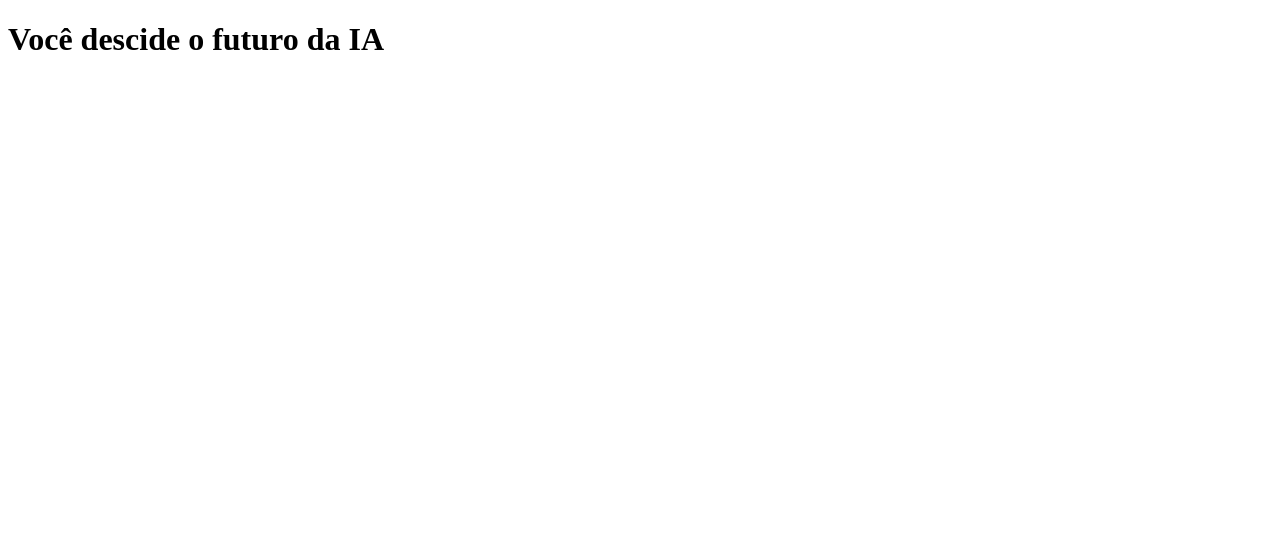
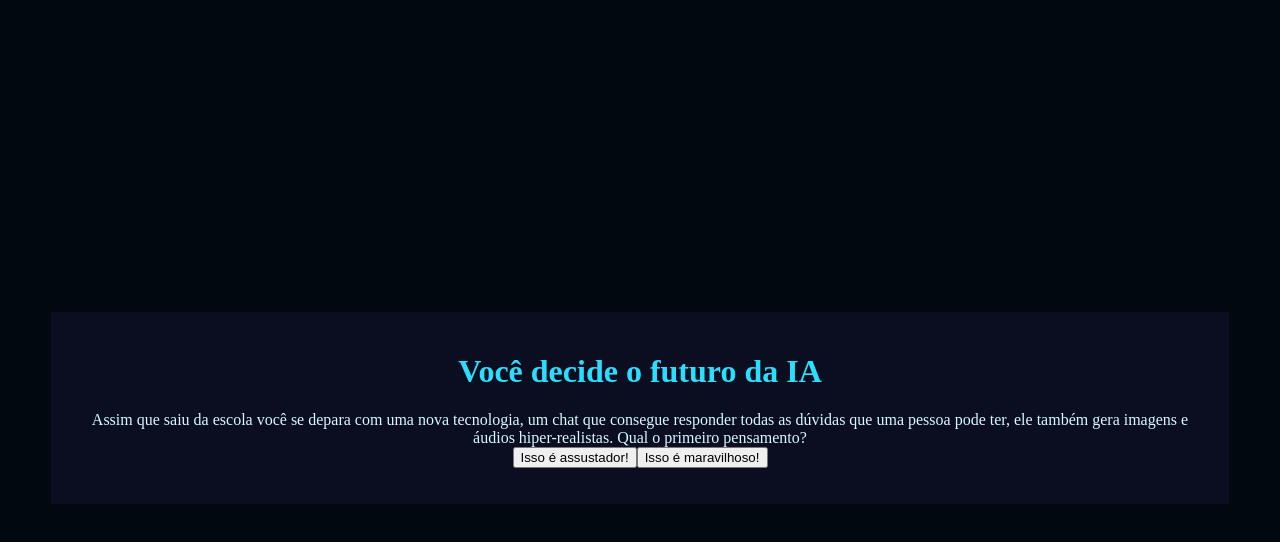
Before and after one commit to lynneresa/miss-o_IA, a plain HTML site: page index.html in a window 1280 px wide. Drawn offline with Linux system fonts and the light colour scheme.

Commit message:
Add files via upload

```diff
--- a/index.html
+++ b/index.html
@@ -1,24 +1,20 @@
 <!DOCTYPE html>
 <html lang="pt-br">
-
 <head>
     <meta charset="UTF-8">
     <meta name="viewport" content="width=device-width, initial-scale=1.0">
-    <title>Você descide o futuro da IA</title>
+    <link rel="stylesheet" href="style.css">
+    <title>Você decide o futuro da IA</title>
 </head>
-
 <body>
     <div class="caixa-principal">
-        <h1>Você descide o futuro da IA</h1>
+        <h1>Você decide o futuro da IA</h1>
         <div class="caixa-perguntas"></div>
         <div class="caixa-alternativas"></div>
-        <div class="caixa-resultados">
+        <div class="caixa-resultado">
             <p class="texto-resultado"></p>
         </div>
-
     </div>
-
-    <script src="main.js"></script>
+    <script src="script.js"></script>
 </body>
-
 </html>
--- /dev/null
+++ b/script.js
@@ -0,0 +1,115 @@
+const caixaPrincipal = document.querySelector(".caixa-principal");
+const caixaPerguntas = document.querySelector(".caixa-perguntas");
+const caixaAlternativas = document.querySelector(".caixa-alternativas");
+const caixaResultado = document.querySelector(".caixa-resultado");
+const textoResultado = document.querySelector(".texto-resultado");
+
+const perguntas = [
+    {
+        enunciado: "Assim que saiu da escola você se depara com uma nova tecnologia, um chat que consegue responder todas as dúvidas que uma pessoa pode ter, ele também gera imagens e áudios hiper-realistas. Qual o primeiro pensamento?",
+        alternativas: [
+
+            {
+                texto:"Isso é assustador!",
+                afirmacao:"afirmação"
+            },
+
+            {
+                texto: "Isso é maravilhoso!",
+                afirmacao:"afirmação"
+            }
+            ,
+
+        ]
+    },
+    {
+        enunciado: "Com a descoberta desta tecnologia, chamada Inteligência Artificial, uma professora de tecnologia da escola decidiu fazer uma sequência de aulas sobre esta tecnologia. No fim de uma aula ela pede que você escreva um trabalho sobre o uso de IA em sala de aula. Qual atitude você toma?",
+        alternativas: [
+            {
+                texto:"Utiliza uma ferramenta de busca na internet que utiliza IA para que ela ajude a encontrar informações relevantes para o trabalho e explique numa linguagem que facilite o entendimento.",
+                afirmacao:"afirmação"
+            },
+
+            {
+                texto: "Escreve o trabalho com base nas conversas que teve com colegas, algumas pesquisas na internet e conhecimentos próprios sobre o tema.",
+                afirmacao:"afirmação"
+            }
+
+
+        ]
+    },
+    {
+        enunciado: "Após a elaboração do trabalho escrito, a professora realizou um debate entre a turma para entender como foi realizada a pesquisa e escrita. Nessa conversa também foi levantado um ponto muito importante: como a IA impacta o trabalho do futuro. Nesse debate, como você se posiciona?",
+        alternativas: [
+            {
+                texto: "Defende a ideia de que a IA pode criar novas oportunidades de emprego e melhorar habilidades humanas.",
+                afirmacao:"afirmação"
+            },
+
+            {
+                texto:"Me preocupo com as pessoas que perderão seus empregos para máquinas e defendem a importância de proteger os trabalhadores.",
+                afirmacao:"afirmação"
+            }
+
+
+        ]
+    },
+    {
+        enunciado: "Ao final da discussão, você precisou criar uma imagem no computador que representasse o que pensa sobre IA. E agora?",
+        alternativas: [
+            {
+                texto: "Criar uma imagem utilizando uma plataforma de design como o Paint.",
+                afirmacao:"afirmação"
+            },
+
+            {
+                texto:"Criar uma imagem utilizando um gerador de imagem de IA.",
+                afirmacao:"afirmação"
+            }
+
+
+        ]
+    },
+    {
+        enunciado: "Você tem um trabalho em grupo de biologia para entregar na semana seguinte, o andamento do trabalho está um pouco atrasado e uma pessoa do seu grupo decidiu fazer com ajuda da IA. O problema é que o trabalho está totalmente igual ao do chat. O que você faz? ",
+        alternativas: [
+            {
+                texto:"Escrever comandos para o chat é uma forma de contribuir com o trabalho, por isso não é um problema copiar o texto inteiro",
+                afirmacao:"afirmação"
+            },
+
+            {
+                texto:"O chat pode ser uma tecnologia muito avançado,mas é preciso manter a atenção pois toda máquina erra,por isso revisar o trabalhor e contribuir com as perspectivas pessoais é essencial",
+                afirmacao:"afirmação"
+            }
+
+
+        ]
+    },
+];
+
+let atual = 0;
+let perguntaAtual;
+let historiaFinal = "";
+
+function mostraPergunta() {
+    perguntaAtual = perguntas[atual];
+    caixaPerguntas.textContent = perguntaAtual.enunciado;
+    mostraAlternativas();
+}
+function mostraAlternativas() {
+    for(const alternativa of perguntaAtual.alternativas) {
+        const botaoAlternativas = document.createElement("button");
+        botaoAlternativas.textContent = alternativa.texto;
+        botaoAlternativas.addEventListener("click",() => respostaSelecionada(alternativa));
+        caixaAlternativas.appendChild(botaoAlternativas);
+    }
+}
+function respostaSelecionada(opcaoSelecionada){
+    const afirmacoes = opcaoSelecionada.afirmacoes;
+    historiaFinal = afirmacoes;
+    atual++;
+    mostraPergunta();
+}
+
+mostraPergunta();
--- a/style.css
+++ b/style.css
@@ -0,0 +1,27 @@
+:root {
+  --cor-fundo: #01080E;
+  --cor-principal: #0B0D20 ;
+  --cor-secundaria: #212333;
+  --cor-destaque: #2BDEFD;
+  --cor-texto: #D7F9FF;
+}
+
+body {
+  background-color: var(--cor-fundo);
+  color: var(--cor-texto);
+  display: flex;
+  justify-content: center;
+  align-items: center;
+  min-height: 100vh;
+}
+
+.caixa-principal{
+  background-color: var(--cor-principal);
+  width: 90%;
+  text-align: center;
+  padding: 20px;
+}
+
+h1{
+  color: var(--cor-destaque);
+ }
```
